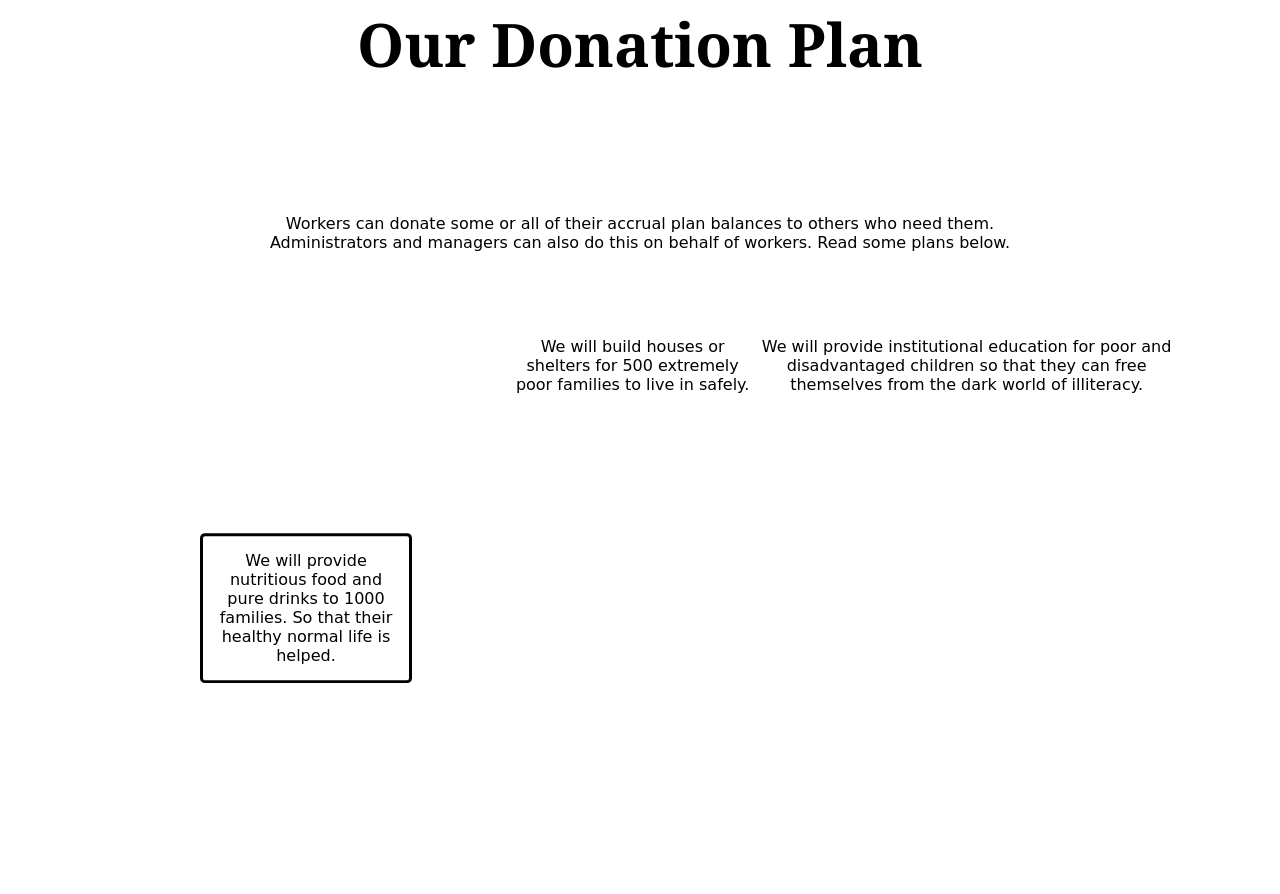
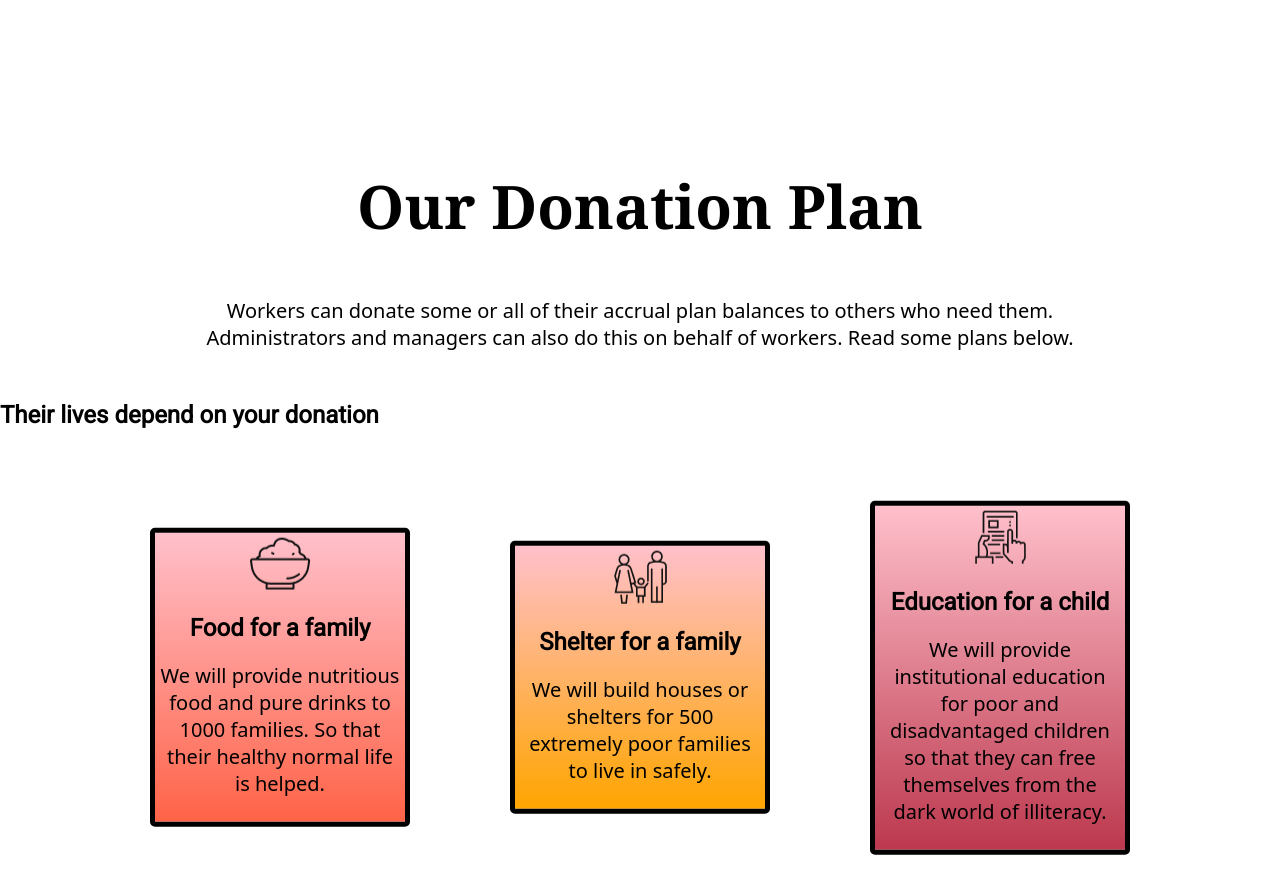
Before and after one commit to Jobayer109/Donate-today, a plain HTML site: page index.html in a window 1280 px wide. Shown: the part 2019-2913 px from the top of the page. Before the commit the page ends 2702 px from the top, so only its background shows below. Drawn offline with Linux system fonts and the light colour scheme.

Commit message:
second commit

```diff
--- a/index.html
+++ b/index.html
@@ -55,19 +55,24 @@
                     managers can also do this on behalf of workers. Read some plans below.</p>
             </div>
             <div class="flexible-container">
-                <div>
-                    <img src="images/icons" alt="">
-                    <p id="food">We will provide nutritious food and pure drinks to 1000 families. So that their healthy
+                <div id="food">
+                    <img src="icons/food.png" alt="food-photo">
+                    <h2>Food for a family</h2>
+                    <p>We will provide nutritious food and pure drinks to 1000 families. So that their healthy
                         normal life
                         is
                         helped.</p>
                 </div>
-                <div>
-                    <p id="shelter">We will build houses or shelters for 500 extremely poor families to live in safely.
+                <div id="shelter">
+                    <img src="icons/shelter.png" alt="shelter-photo">
+                    <h2>Shelter for a family</h2>
+                    <p>We will build houses or shelters for 500 extremely poor families to live in safely.
                     </p>
                 </div>
-                <div>
-                    <p id="education">We will provide institutional education for poor and disadvantaged children so
+                <div id="education">
+                    <img src="icons/Frame-1.png" alt="education-photo">
+                    <h2>Education for a child</h2>
+                    <p>We will provide institutional education for poor and disadvantaged children so
                         that
                         they can free
                         themselves
@@ -76,6 +81,15 @@
             </div>
         </div>
     </section>
+
+    <section>
+        <div>
+            <div>
+                <h1>Their lives depend on your donation</h1>
+                <p></p>
+            </div>
+        </div>
+    </section>
 </body>
 
 </html>
--- a/style.css
+++ b/style.css
@@ -130,23 +130,48 @@ span {
     font-family: Georgia, 'Times New Roman', Times, serif;
     font-weight: 700px;
     color: black;
-    transform: translateY(-50%);
+
+
 }
 
 .content3 p {
     color: black;
-    font-family: cursive;
-    transform: translateY(100%);
+    font-family: system-ui, -apple-system, BlinkMacSystemFont, 'Segoe UI', Roboto, Oxygen, Ubuntu, Cantarell, 'Open Sans', 'Helvetica Neue', sans-serif;
+    font-size: 20px;
+
 }
 
 .flexible-container {
     display: flex;
     margin: 50px 100px;
+    align-items: center;
+
+
 }
 
 #food {
-    border: 3px solid black;
+    border: 5px solid black;
     border-radius: 5px;
-    padding: 15px;
-    margin: 100px 100px;
+    padding: 5px;
+    margin: 100px 50px;
+    background-image: linear-gradient(pink, tomato);
+    width: 100%;
 }
+
+#shelter {
+    border: 5px solid black;
+    border-radius: 5px;
+    padding: 5px;
+    margin: 100px 50px;
+    background-image: linear-gradient(pink, orange);
+    width: 100%;
+}
+
+#education {
+    border: 5px solid black;
+    border-radius: 5px;
+    padding: 5px;
+    margin: 100px 50px;
+    background-image: linear-gradient(pink, rgb(188, 56, 78));
+    width: 100%;
+}
```
